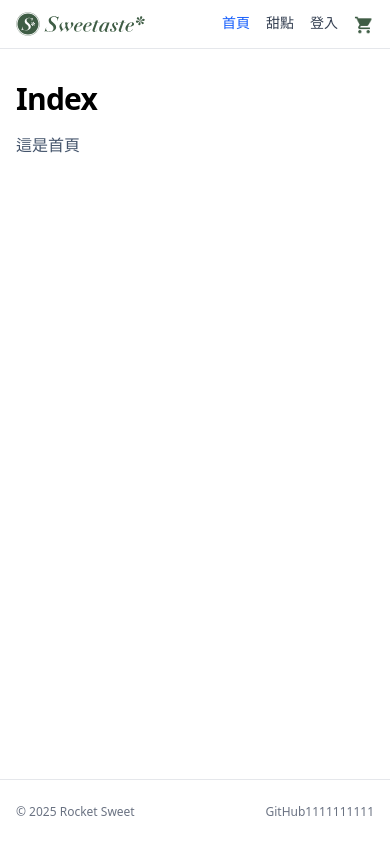
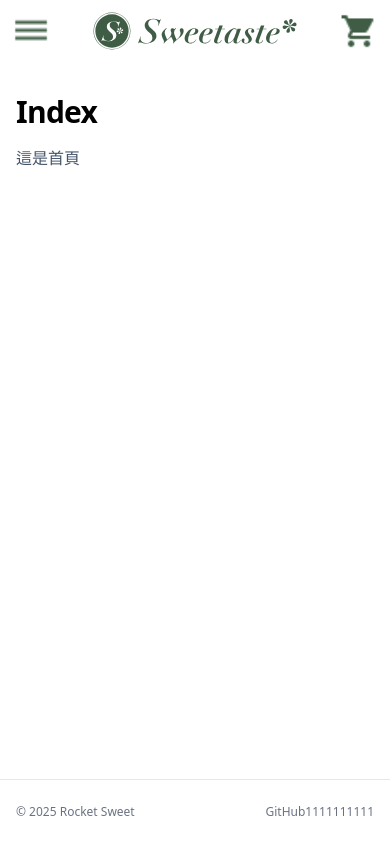
Before and after one commit to TSFMAKKO/rocket_sweet, a React (Vite) app: page / in a window 390 px wide. Built offline with nearby package versions, Linux system fonts and the light colour scheme.

Commit message:
feat: 完成header rwd

```diff
--- a/src/components/Footer.jsx
+++ b/src/components/Footer.jsx
@@ -2,7 +2,7 @@ export default function Footer() {
   const year = new Date().getFullYear()
   return (
     <footer className="mt-auto border-t border-gray-200 bg-white/60">
-      <div className="mx-auto max-w-5xl w-full px-4 py-6 text-xs text-gray-500 flex items-center justify-between">
+      <div className="mx-auto max-w-[1296px] w-full px-4 py-6 text-xs text-gray-500 flex items-center justify-between">
         <span>© {year} Rocket Sweet</span>
         <a
           href="https://github.com/TSFMAKKO/rocket_sweet"
--- a/src/components/Header.jsx
+++ b/src/components/Header.jsx
@@ -4,26 +4,60 @@ const BASE_URL = import.meta.env.BASE_URL || '/'
 
 export default function Header() {
     return (
-    <header className="sticky top-0 z-20 bg-white/80 backdrop-blur border-b border-gray-200">
-      <div className="mx-auto max-w-5xl w-full px-4 py-3 flex items-center justify-between">
+        <header className="mx-auto max-w-[1280px] w-full px-[12px] py-3">
+            <div className=" flex items-center justify-between max-sm:hidden">
                 <NavLink to="/" className="inline-flex items-center gap-2 text-lg font-semibold tracking-tight text-[red]">
-          <img src={BASE_URL + 'logo-all-dark.svg'} alt="Rocket Sweet" className="h-6 w-auto" />
+                    <img src={BASE_URL + 'logo-all-dark.svg'} alt="Rocket Sweet" className="h-[38px] w-auto" />
                 </NavLink>
-        <nav className="flex gap-4 text-sm">
+                <nav className="flex gap-x-[80px] text-sm items-center">
+                    <div className='flex gap-x-[60px]'>
                         <NavLink to="/" className={({ isActive }) => isActive ? 'text-blue-600 font-medium' : 'text-gray-700 hover:text-blue-600'}>
                             首頁
                         </NavLink>
                         <NavLink to="/product" className={({ isActive }) => isActive ? 'text-blue-600 font-medium' : 'text-gray-700 hover:text-blue-600'}>
                             甜點
                         </NavLink>
-          <NavLink to="/signup" className={({ isActive }) => isActive ? 'text-blue-600 font-medium' : 'text-gray-700 hover:text-blue-600'}>
+                        <NavLink to="/signup" className={({ isActive }) => `${isActive ? 'text-blue-600 font-medium' : 'text-gray-700 hover:text-blue-600'}`}>
                             登入
                         </NavLink>
+                    </div>
                     <NavLink to="/cart" className={({ isActive }) => isActive ? 'text-blue-600 font-medium' : 'text-gray-700 hover:text-blue-600'}>
-            <img src={BASE_URL + 'shopping_cart.png'} alt="購物車" className="h-5 w-5 inline-block" />
+                        <img src={BASE_URL + 'shopping_cart.png'} alt="購物車"  className="h-[38px] w-auto" />
                     </NavLink>
                 </nav>
             </div>
+
+            {/* 手機版  */}
+            <div className=" flex items-center justify-between sm:hidden">
+                <nav className="flex w-full justify-between text-sm">
+                    <div className="inline-flex items-center gap-2 text-lg font-semibold tracking-tight text-[red]">
+                        <img src={BASE_URL + 'dehaze-24px.png'} alt="hamburger_menu" className="h-[38px] w-auto" />
+                    </div>
+
+                    <NavLink to="/" className="inline-flex items-center gap-2 text-lg font-semibold tracking-tight text-[red]">
+                        <img src={BASE_URL + 'logo-all-dark.svg'} alt="Rocket Sweet" className="h-[38px] w-auto" />
+                    </NavLink>
+                    {/* <div className='flex gap-x-[60px]'>
+                        <NavLink to="/" className={({ isActive }) => isActive ? 'text-blue-600 font-medium' : 'text-gray-700 hover:text-blue-600'}>
+                            首頁
+                        </NavLink>
+                        <NavLink to="/product" className={({ isActive }) => isActive ? 'text-blue-600 font-medium' : 'text-gray-700 hover:text-blue-600'}>
+                            甜點
+                        </NavLink>
+                        <NavLink to="/signup" className={({ isActive }) => `${isActive ? 'text-blue-600 font-medium' : 'text-gray-700 hover:text-blue-600'}`}>
+                            登入
+                        </NavLink>
+                    </div> */}
+                    <NavLink to="/cart" className={({ isActive }) => isActive ? 'text-blue-600 font-medium' : 'text-gray-700 hover:text-blue-600'}>
+                        <img src={BASE_URL + 'shopping_cart.png'} alt="購物車" className="h-[38px] w-auto" />
+                    </NavLink>
+                </nav>
+            </div>
+
+            {/*
+            <div className='hidden max-sm:block'>
+                 <img src={BASE_URL + 'hamburger_menu.png'} alt="漢堡選單" className="" />
+            </div> */}
         </header>
     )
 }
```
Lines whose indentation alone changed are shown as unchanged.
